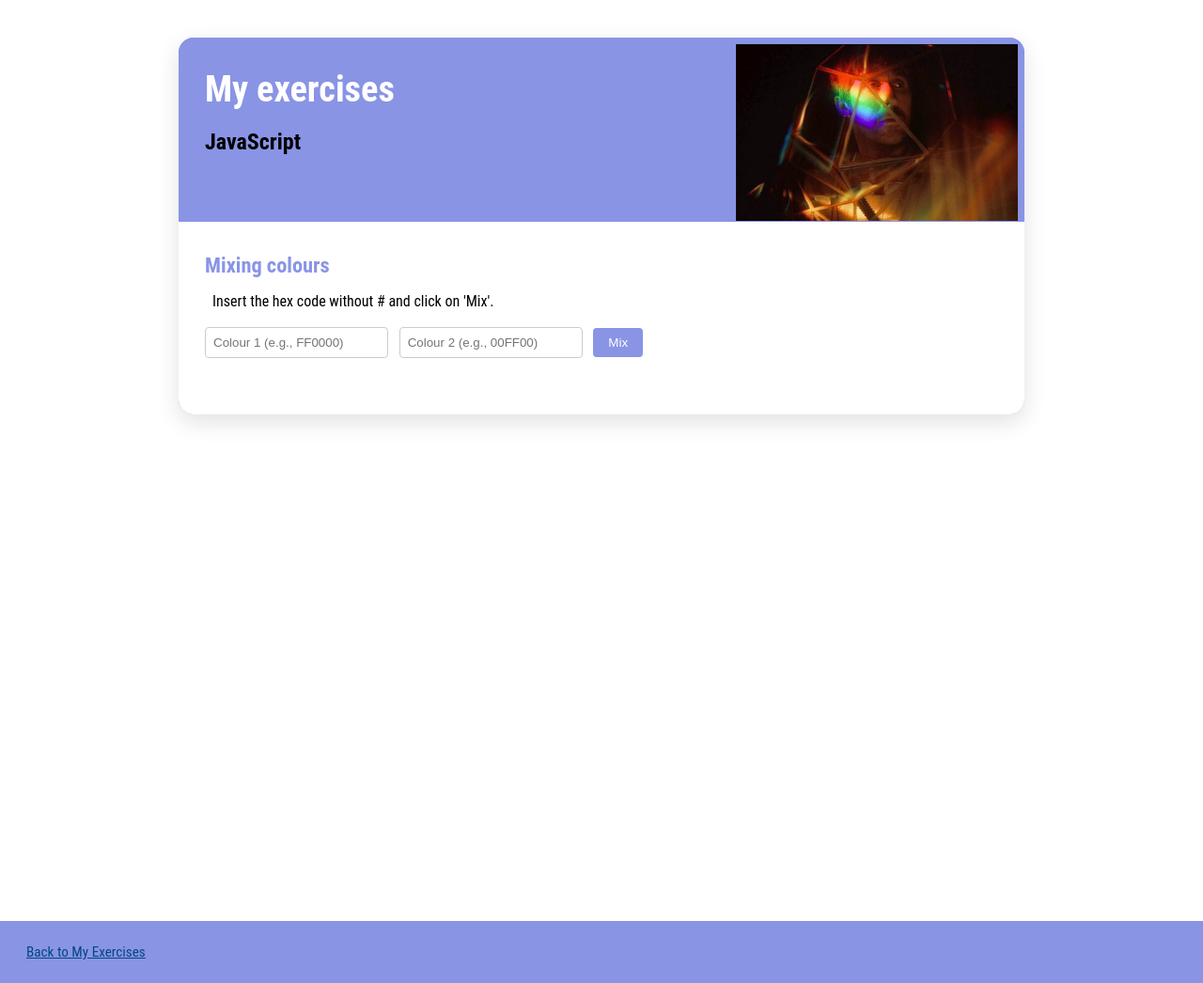
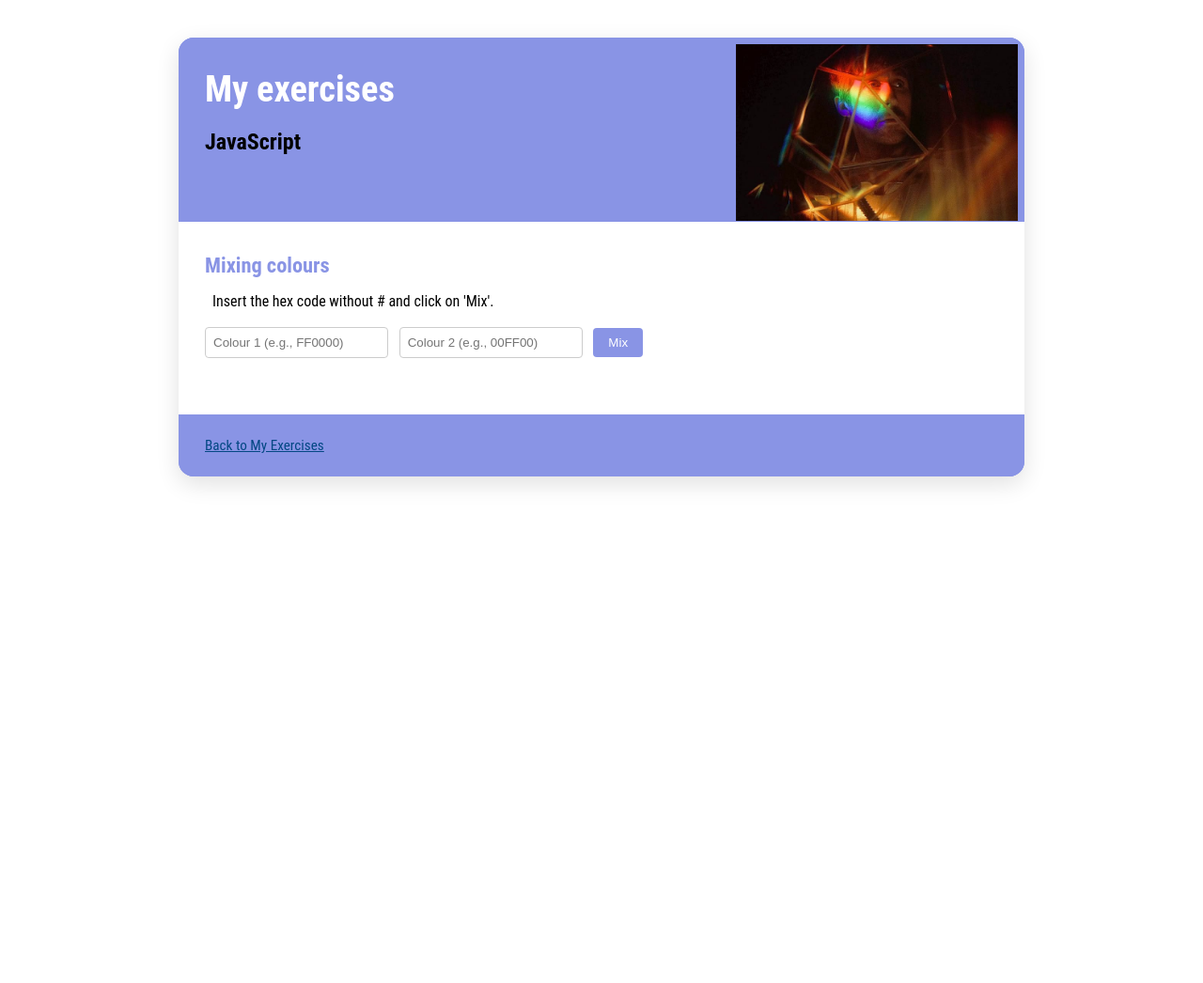
Before and after one commit to ac-inscript/cs-notes, a Jekyll site: the page JavaScript-exercises.html, which Jekyll copies as it is, in a window 1280 px wide. Shown: the whole page at 94% size. Built offline with Jekyll 4.4.1, drawn with Linux system fonts in a browser that asks for light colours; after the commit the page ends 980 px from its top, so only the background shows below that.

Commit message:
html order

```diff
--- a/JavaScript-exercises.html
+++ b/JavaScript-exercises.html
@@ -98,11 +98,11 @@
                     <div id="result" style="margin-top:20px;"></div>
                 </section>
             </main>
+            <footer>
+                <a href="my-exercises.html" style="color: #024783; text-decoration: underline;">Back to My Exercises</a>
+            </footer>
         </div>
     </div>
-    <footer>
-        <a href="my-exercises.html" style="color: #024783; text-decoration: underline;">Back to My Exercises</a>
-    </footer>
     <script>
         function mix(hex1, hex2) {
             const c1 = parseInt(hex1, 16);
```
